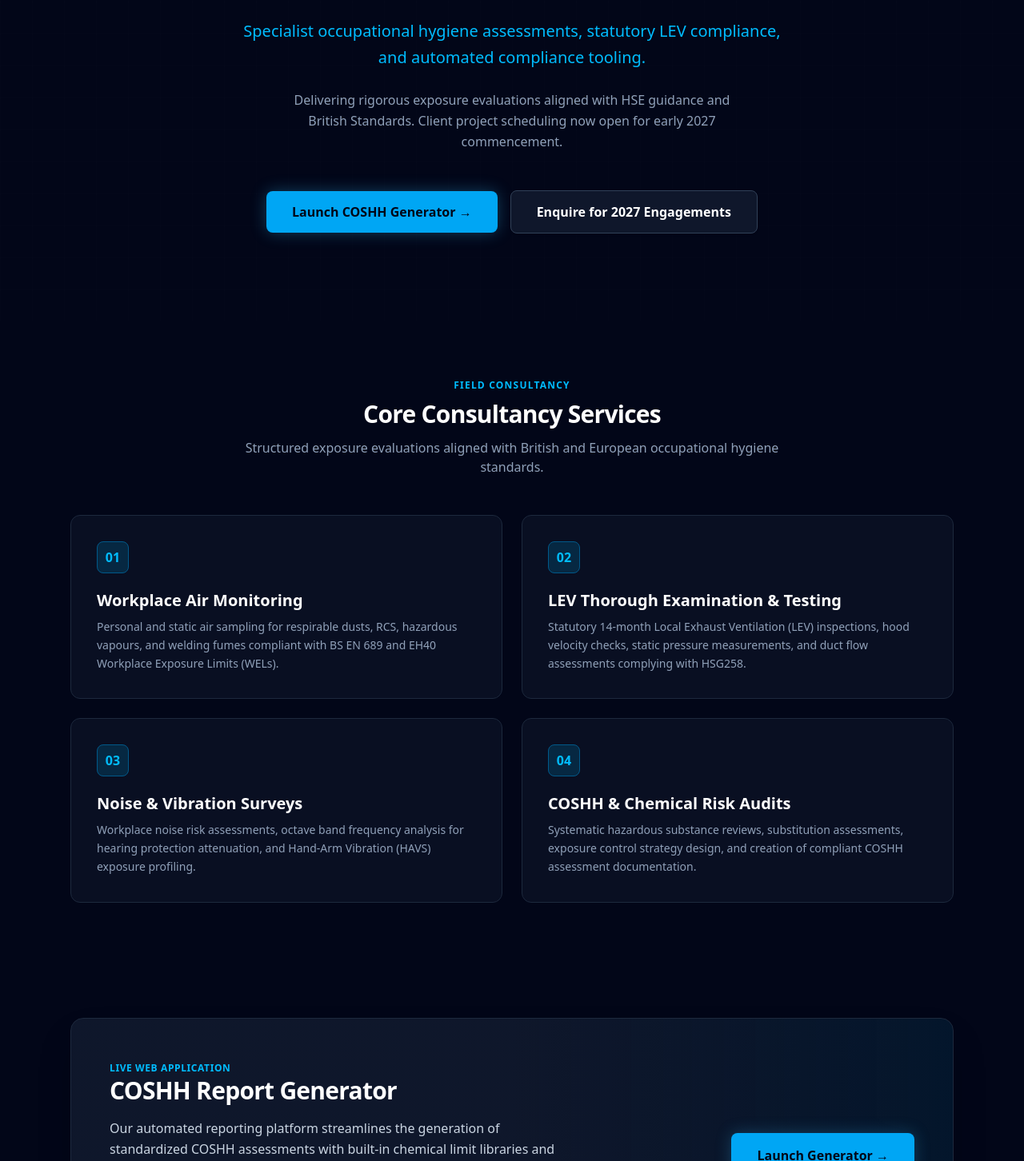
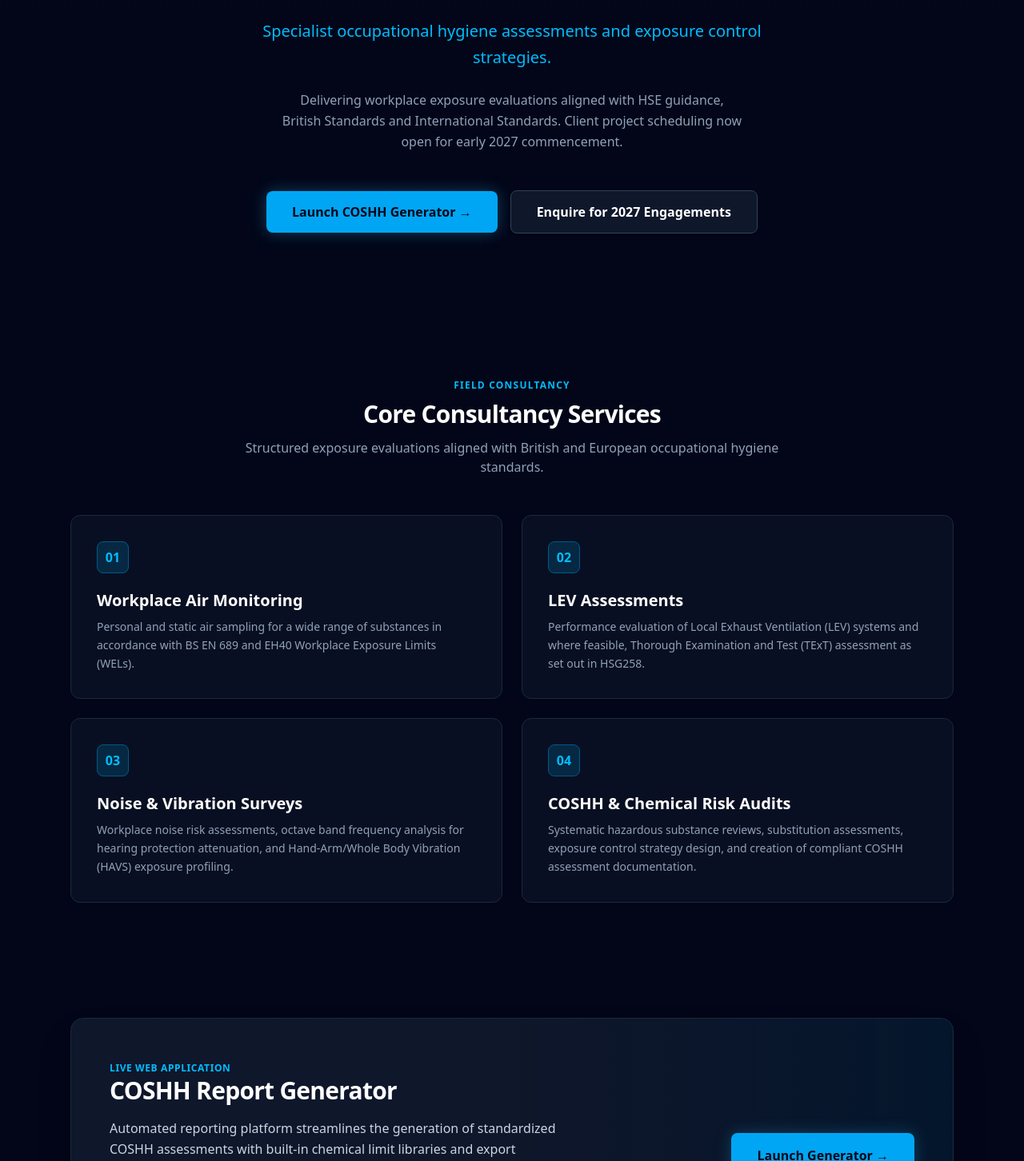
Before and after one commit to garethbrock72-cmyk/waterledge-consultancy-website, a Next.js app: page / in a window 1280 px wide. Shown: the part 398-1850 px from the top of the page at 80% size. Built offline with nearby package versions, Linux system fonts and the light colour scheme.

Commit message:
content: update copy and information on page.tsx

```diff
--- a/src/app/page.tsx
+++ b/src/app/page.tsx
@@ -54,11 +54,11 @@ export default function Home() {
           </h1>
 
           <p className="text-lg sm:text-xl text-sky-400 font-medium max-w-2xl mx-auto leading-relaxed">
-            Specialist occupational hygiene assessments, statutory LEV compliance, and automated compliance tooling.
+            Specialist occupational hygiene assessments and exposure control strategies.
           </p>
 
           <p className="text-sm sm:text-base text-slate-400 max-w-xl mx-auto leading-relaxed">
-            Delivering rigorous exposure evaluations aligned with HSE guidance and British Standards. Client project scheduling now open for early 2027 commencement.
+            Delivering workplace exposure evaluations aligned with HSE guidance, British Standards and International Standards. Client project scheduling now open for early 2027 commencement.
           </p>
 
           <div className="pt-6 flex flex-col sm:flex-row items-center justify-center gap-4">
@@ -97,7 +97,7 @@ export default function Home() {
             </div>
             <h3 className="text-xl font-semibold text-white mb-2">Workplace Air Monitoring</h3>
             <p className="text-slate-400 text-sm leading-relaxed">
-              Personal and static air sampling for respirable dusts, RCS, hazardous vapours, and welding fumes compliant with BS EN 689 and EH40 Workplace Exposure Limits (WELs).
+              Personal and static air sampling for a wide range of substances in accordance with BS EN 689 and EH40 Workplace Exposure Limits (WELs).
             </p>
           </div>
 
@@ -105,9 +105,9 @@ export default function Home() {
             <div className="w-10 h-10 rounded-lg bg-sky-950/80 border border-sky-800 text-sky-400 flex items-center justify-center font-bold mb-5">
               02
             </div>
-            <h3 className="text-xl font-semibold text-white mb-2">LEV Thorough Examination & Testing</h3>
+            <h3 className="text-xl font-semibold text-white mb-2">LEV Assessments</h3>
             <p className="text-slate-400 text-sm leading-relaxed">
-              Statutory 14-month Local Exhaust Ventilation (LEV) inspections, hood velocity checks, static pressure measurements, and duct flow assessments complying with HSG258.
+              Performance evaluation of Local Exhaust Ventilation (LEV) systems and where feasible, Thorough Examination and Test (TExT) assessment as set out in HSG258.
             </p>
           </div>
 
@@ -117,7 +117,7 @@ export default function Home() {
             </div>
             <h3 className="text-xl font-semibold text-white mb-2">Noise & Vibration Surveys</h3>
             <p className="text-slate-400 text-sm leading-relaxed">
-              Workplace noise risk assessments, octave band frequency analysis for hearing protection attenuation, and Hand-Arm Vibration (HAVS) exposure profiling.
+              Workplace noise risk assessments, octave band frequency analysis for hearing protection attenuation, and Hand-Arm/Whole Body Vibration (HAVS) exposure profiling.
             </p>
           </div>
 
@@ -142,7 +142,7 @@ export default function Home() {
               COSHH Report Generator
             </h2>
             <p className="text-slate-300 text-sm sm:text-base leading-relaxed">
-              Our automated reporting platform streamlines the generation of standardized COSHH assessments with built-in chemical limit libraries and export capabilities.
+              Automated reporting platform streamlines the generation of standardized COSHH assessments with built-in chemical limit libraries and export capabilities.
             </p>
             <ul className="space-y-2 text-sm text-slate-300">
               <li className="flex items-center gap-2">
```
